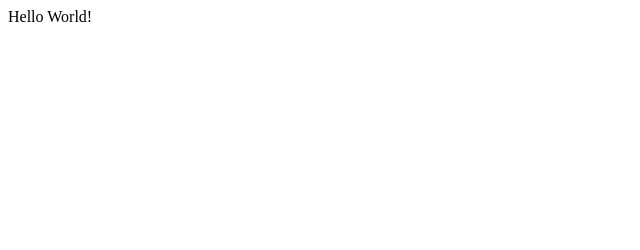
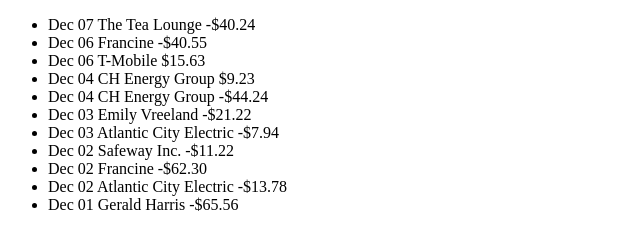
Before and after one commit to tcorral/widget-agnostic-transactions-list, a plain HTML site: page index.html in a window 1280 px wide. Shown: the whole page, without its empty margins (0-640 px from the left). Drawn offline with Linux system fonts and the light colour scheme.

Commit message:
Modify the markup to show a list of items

```diff
--- a/index.html
+++ b/index.html
@@ -4,7 +4,74 @@
     <meta http-equiv="Content-Type" content="text/html; charset=UTF-8"/>
     <title>Transations List</title>
 </head>
-<body>
-    Hello World!
+<body class="widget-agnostic-transactions-list">
+    <ul>
+        <li>
+            <span class="month">Dec</span>
+            <span class="day">07</span>
+            <span class="description">The Tea Lounge</span>
+            <span class="amount">-$40.24</span>
+        </li>
+        <li>
+            <span class="month">Dec</span>
+            <span class="day">06</span>
+            <span class="description">Francine</span>
+            <span class="amount">-$40.55</span>
+        </li>
+        <li>
+            <span class="month">Dec</span>
+            <span class="day">06</span>
+            <span class="description">T-Mobile</span>
+            <span class="amount">$15.63</span>
+        </li>
+        <li>
+            <span class="month">Dec</span>
+            <span class="day">04</span>
+            <span class="description">CH Energy Group</span>
+            <span class="amount">$9.23</span>
+        </li>
+        <li>
+            <span class="month">Dec</span>
+            <span class="day">04</span>
+            <span class="description">CH Energy Group</span>
+            <span class="amount">-$44.24</span>
+        </li>
+        <li>
+            <span class="month">Dec</span>
+            <span class="day">03</span>
+            <span class="description">Emily Vreeland</span>
+            <span class="amount">-$21.22</span>
+        </li>
+        <li>
+            <span class="month">Dec</span>
+            <span class="day">03</span>
+            <span class="description">Atlantic City Electric</span>
+            <span class="amount">-$7.94</span>
+        </li>
+        <li>
+            <span class="month">Dec</span>
+            <span class="day">02</span>
+            <span class="description">Safeway Inc.</span>
+            <span class="amount">-$11.22</span>
+        </li>
+        <li>
+            <span class="month">Dec</span>
+            <span class="day">02</span>
+            <span class="description">Francine</span>
+            <span class="amount">-$62.30</span>
+        </li>
+        <li>
+            <span class="month">Dec</span>
+            <span class="day">02</span>
+            <span class="description">Atlantic City Electric</span>
+            <span class="amount">-$13.78</span>
+        </li>
+        <li>
+            <span class="month">Dec</span>
+            <span class="day">01</span>
+            <span class="description">Gerald Harris</span>
+            <span class="amount">-$65.56</span>
+        </li>
+    </ul>
 </body>
 </html>
```
Also changed, not shown: README.md, readme-media/hardcoded-list-in-html.png (added).
